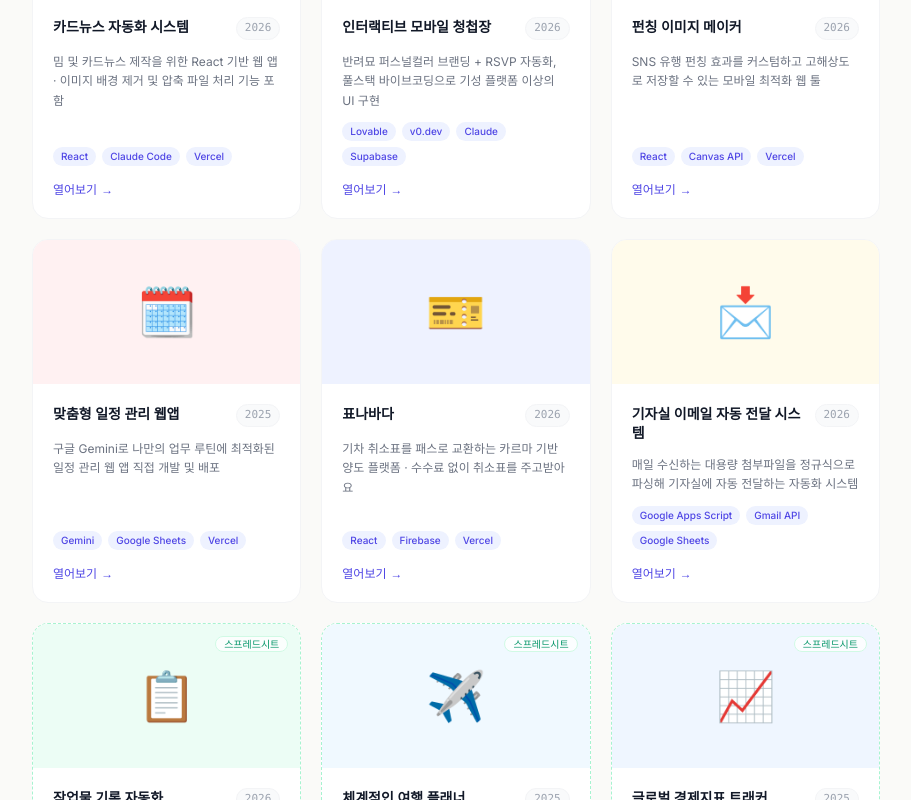
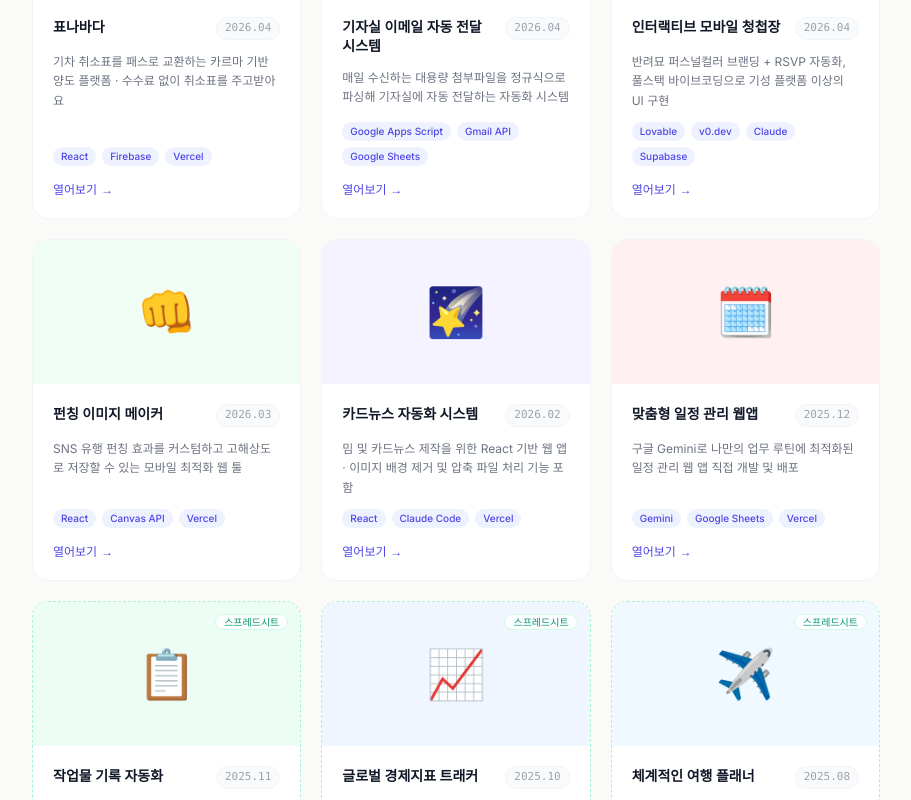
Before and after one commit to minjaja905/minjaja-lab-, a React (Vite) app: page / in a window 1280 px wide. Shown: the part 640-1440 px from the top of the page, without its empty margins (184-1095 px from the left). Built offline with nearby package versions, Linux system fonts and the light colour scheme.

Commit message:
카드 월 정보 추가 및 최신순 정렬

```diff
--- a/src/App.jsx
+++ b/src/App.jsx
@@ -1,23 +1,33 @@
 import { useState } from 'react'
 
 const apps = [
-  // 생활 생산성 (2026 먼저)
   {
-    id: 2,
-    emoji: '🌠',
-    title: '카드뉴스 자동화 시스템',
-    year: '2026',
+    id: 9,
+    emoji: '🎫',
+    title: '표나바다',
+    year: '2026.04',
     category: 'life',
-    description: '밈 및 카드뉴스 제작을 위한 React 기반 웹 앱 · 이미지 배경 제거 및 압축 파일 처리 기능 포함',
-    tags: ['React', 'Claude Code', 'Vercel'],
-    color: '#F5F3FF',
-    url: 'https://cardnews-app-pi.vercel.app/',
+    description: '기차 취소표를 패스로 교환하는 카르마 기반 양도 플랫폼 · 수수료 없이 취소표를 주고받아요',
+    tags: ['React', 'Firebase', 'Vercel'],
+    color: '#EEF2FF',
+    url: 'https://pyo-nabada.vercel.app/',
+  },
+  {
+    id: 5,
+    emoji: '📩',
+    title: '기자실 이메일 자동 전달 시스템',
+    year: '2026.04',
+    category: 'work',
+    description: '매일 수신하는 대용량 첨부파일을 정규식으로 파싱해 기자실에 자동 전달하는 자동화 시스템',
+    tags: ['Google Apps Script', 'Gmail API', 'Google Sheets'],
+    color: '#FFFBEB',
+    url: 'https://script.google.com/macros/s/AKfycbzPIMT833V8qo_eah5FMIiEkXQBHCCohwCNBrnqw2TG-6nIlzlF5zmgBaE8ndKB9Ahv/exec',
   },
   {
     id: 3,
     emoji: '💍',
     title: '인터랙티브 모바일 청첩장',
-    year: '2026',
+    year: '2026.04',
     category: 'life',
     description: '반려묘 퍼스널컬러 브랜딩 + RSVP 자동화, 풀스택 바이브코딩으로 기성 플랫폼 이상의 UI 구현',
     tags: ['Lovable', 'v0.dev', 'Claude', 'Supabase'],
@@ -28,7 +38,7 @@ const apps = [
     id: 4,
     emoji: '👊',
     title: '펀칭 이미지 메이커',
-    year: '2026',
+    year: '2026.03',
     category: 'life',
     description: 'SNS 유행 펀칭 효과를 커스텀하고 고해상도로 저장할 수 있는 모바일 최적화 웹 툴',
     tags: ['React', 'Canvas API', 'Vercel'],
@@ -36,10 +46,21 @@ const apps = [
     url: 'https://punching-image-maker-mj.vercel.app/',
   },
   {
+    id: 2,
+    emoji: '🌠',
+    title: '카드뉴스 자동화 시스템',
+    year: '2026.02',
+    category: 'life',
+    description: '밈 및 카드뉴스 제작을 위한 React 기반 웹 앱 · 이미지 배경 제거 및 압축 파일 처리 기능 포함',
+    tags: ['React', 'Claude Code', 'Vercel'],
+    color: '#F5F3FF',
+    url: 'https://cardnews-app-pi.vercel.app/',
+  },
+  {
     id: 1,
     emoji: '🗓️',
     title: '맞춤형 일정 관리 웹앱',
-    year: '2025',
+    year: '2025.12',
     category: 'life',
     description: '구글 Gemini로 나만의 업무 루틴에 최적화된 일정 관리 웹 앱 직접 개발 및 배포',
     tags: ['Gemini', 'Google Sheets', 'Vercel'],
@@ -47,33 +68,10 @@ const apps = [
     url: 'https://daily-roadmap-todos-d92u.vercel.app/',
   },
   {
-    id: 9,
-    emoji: '🎫',
-    title: '표나바다',
-    year: '2026',
-    category: 'life',
-    description: '기차 취소표를 패스로 교환하는 카르마 기반 양도 플랫폼 · 수수료 없이 취소표를 주고받아요',
-    tags: ['React', 'Firebase', 'Vercel'],
-    color: '#EEF2FF',
-    url: 'https://pyo-nabada.vercel.app/',
-  },
-  // 업무 생산성 (2026 먼저)
-  {
-    id: 5,
-    emoji: '📩',
-    title: '기자실 이메일 자동 전달 시스템',
-    year: '2026',
-    category: 'work',
-    description: '매일 수신하는 대용량 첨부파일을 정규식으로 파싱해 기자실에 자동 전달하는 자동화 시스템',
-    tags: ['Google Apps Script', 'Gmail API', 'Google Sheets'],
-    color: '#FFFBEB',
-    url: 'https://script.google.com/macros/s/AKfycbzPIMT833V8qo_eah5FMIiEkXQBHCCohwCNBrnqw2TG-6nIlzlF5zmgBaE8ndKB9Ahv/exec',
-  },
-  {
     id: 6,
     emoji: '📋',
     title: '작업물 기록 자동화',
-    year: '2026',
+    year: '2025.11',
     category: 'work',
     format: 'sheet',
     description: '영상 제작 요청·진행률 실시간 트래킹 및 SUMPRODUCT 기반 월간 성과 자동 집계 시스템',
@@ -82,28 +80,28 @@ const apps = [
     url: 'https://docs.google.com/spreadsheets/d/e/2PACX-1vSVH9KmqZJASA-8X5Wn96xsiej5Dfa8fmiREQjtp0Jo6ITB69YxepTB5E9PduXyr2kdlRqtlEphTXrg/pubhtml',
   },
   {
+    id: 7,
+    emoji: '📈',
+    title: '글로벌 경제지표 트래커',
+    year: '2025.10',
+    category: 'work',
+    format: 'sheet',
+    description: '실시간 API 연동으로 거시경제 지표와 개인 자산을 한눈에 보는 올인원 트래킹 시트',
+    tags: ['Google Sheets', 'API 연동'],
+    color: '#EFF6FF',
+    url: 'https://docs.google.com/spreadsheets/d/e/2PACX-1vRxq-mX6ACRv7pWKgkqThk_6VAHuoknBBS-J_7LgyQwk1hO4ocWaEg1I1bztW2gcBb0MF2hQbxv__mp/pubhtml',
+  },
+  {
     id: 8,
     emoji: '✈️',
     title: '체계적인 여행 플래너',
-    year: '2025',
+    year: '2025.08',
     category: 'work',
     format: 'sheet',
     description: '실시간 환율 연동 + 동행자 실시간 협업을 위해 설계된 올인원 여행 관리 솔루션',
     tags: ['Google Sheets', '실시간 환율 API'],
     color: '#F0F9FF',
     url: 'https://docs.google.com/spreadsheets/d/e/2PACX-1vQcCdXDdM6t1_uv9gqKfRJWzOSeY6MmIAbS1Ok6UegO8ci9ruHhPNPwsj6CBLGmgo0QGmiS246wMXMs/pubhtml',
-  },
-  {
-    id: 7,
-    emoji: '📈',
-    title: '글로벌 경제지표 트래커',
-    year: '2025',
-    category: 'work',
-    format: 'sheet',
-    description: '실시간 API 연동으로 거시경제 지표와 개인 자산을 한눈에 보는 올인원 트래킹 시트',
-    tags: ['Google Sheets', 'API 연동'],
-    color: '#EFF6FF',
-    url: 'https://docs.google.com/spreadsheets/d/e/2PACX-1vRxq-mX6ACRv7pWKgkqThk_6VAHuoknBBS-J_7LgyQwk1hO4ocWaEg1I1bztW2gcBb0MF2hQbxv__mp/pubhtml',
   },
 ]
 
```
